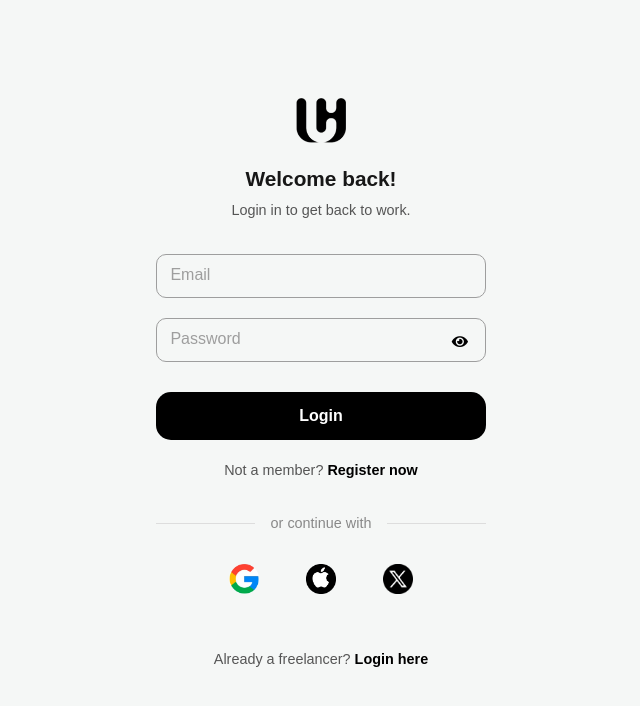
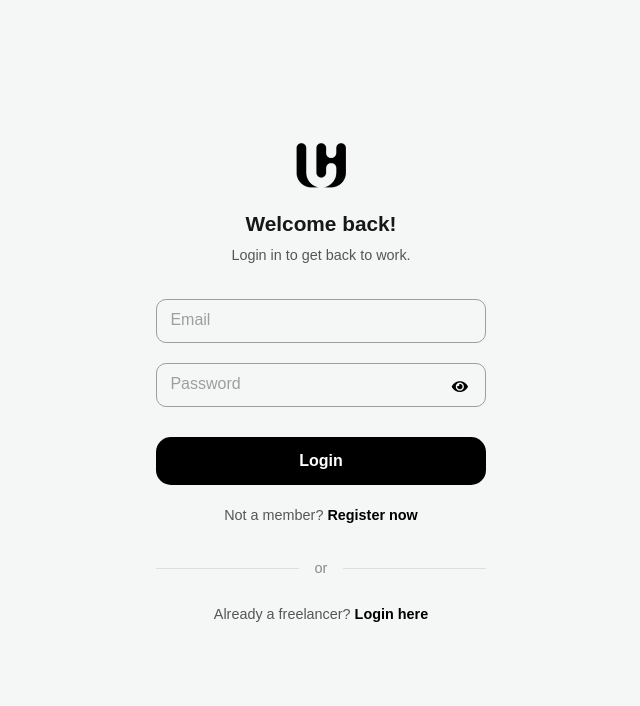
Before and after one commit to deshpandeishan/collab-works, a Flask app: page /client/login in a window 1280 px wide. Shown: the top 706 px of the page, without its empty margins (319-959 px from the left). Run offline with Flask 3, Linux system fonts and the light colour scheme; some libraries are stand-ins or nearby versions.

Commit message:
rm social logins

```diff
--- a/templates/auth/client_login.html
+++ b/templates/auth/client_login.html
@@ -60,12 +60,14 @@
                 </div>
             </form>
 
-            <div class="or-divider"><span>or continue with</span></div>
+            <!-- <div class="or-divider"><span>or continue with</span></div>
             <div class="social-login">
                 <img src="static/img/login/google-logo.webp" alt="Google">
                 <img src="static/img/login/apple-logo.webp" alt="Apple">
                 <img src="static/img/login/x-logo.webp" alt="Facebook">
-            </div>
+            </div> -->
+
+            <div class="or-divider"><span>or</span></div>
 
             <!-- login area for freelancer -->
             <div class="freelancer-login">
```
